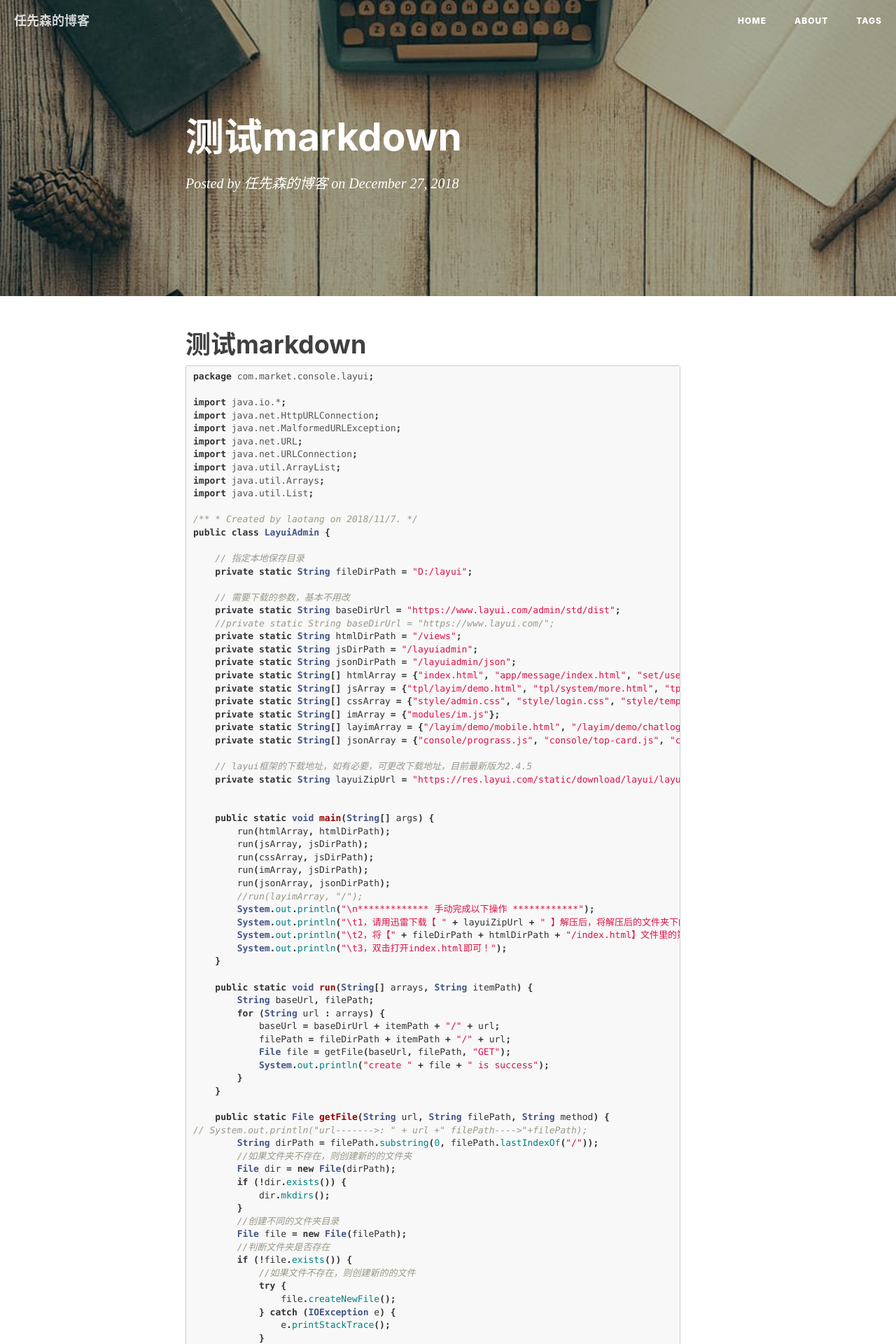
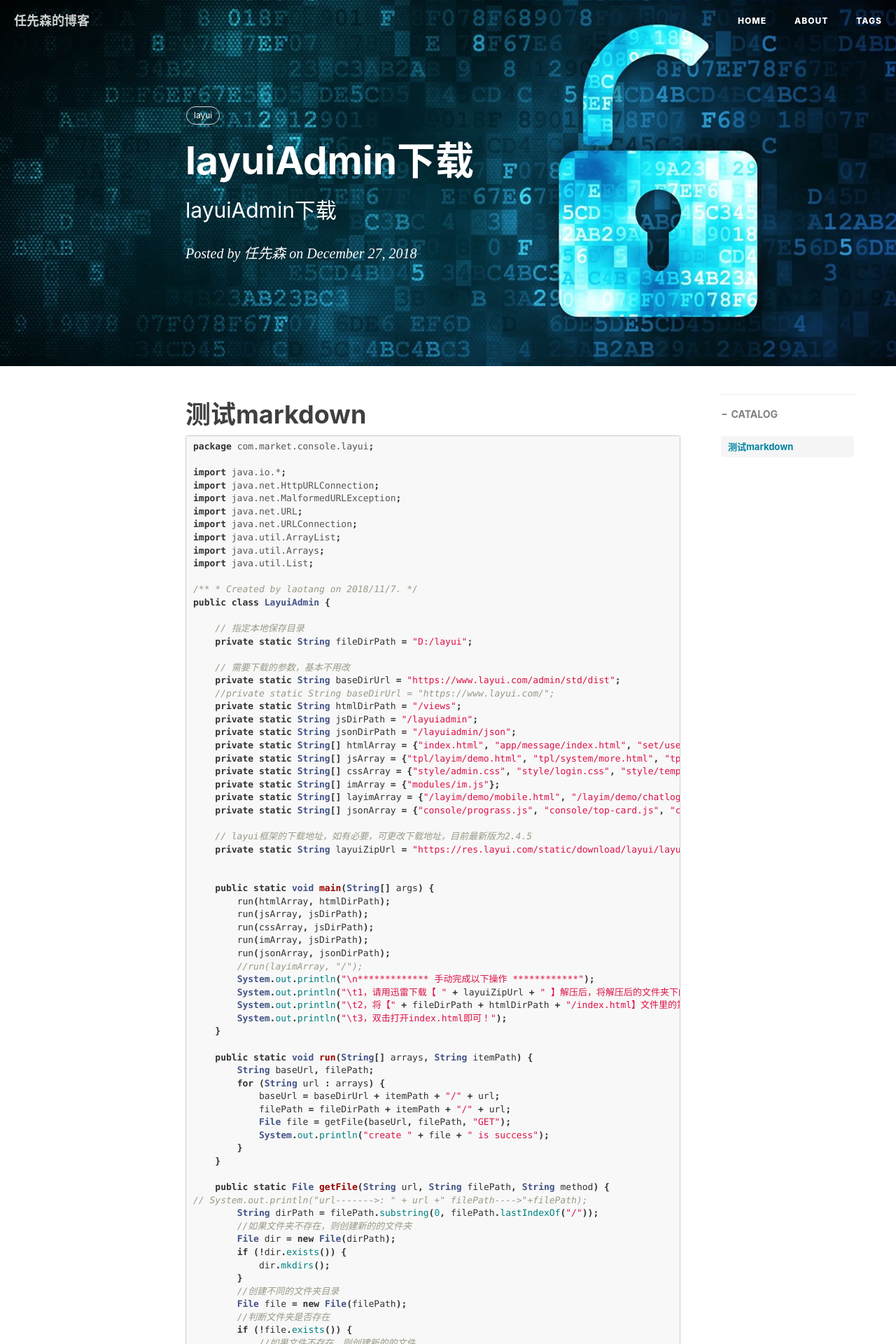
Before and after one commit to oldR/blog.github.io, a Jekyll site: the page built from _posts/2018-12-27-测试markdown.md, in a window 1280 px wide. Shown: the top 1920 px of the page at 70% size. Built offline with Jekyll 4.4.1, drawn with Linux system fonts in a browser that asks for light colours; nearby versions of some CDN libraries; our own code applies the rules of GitHub Pages for plain Markdown files; comment, search, counter and statistics services are not loaded.

Commit message:
Update 2018-12-27-测试markdown.md

````diff
--- a/_posts/2018-12-27-测试markdown.md
+++ b/_posts/2018-12-27-测试markdown.md
@@ -1,3 +1,14 @@
+---
+layout:     post
+title:      layuiAdmin下载
+subtitle:   layuiAdmin下载
+date:       2018-12-27
+author:     任先森
+header-img: img/post-bg-hacker.jpg
+catalog: true
+tags:
+    - layui
+---
 # 测试markdown
 
 ```java
````
